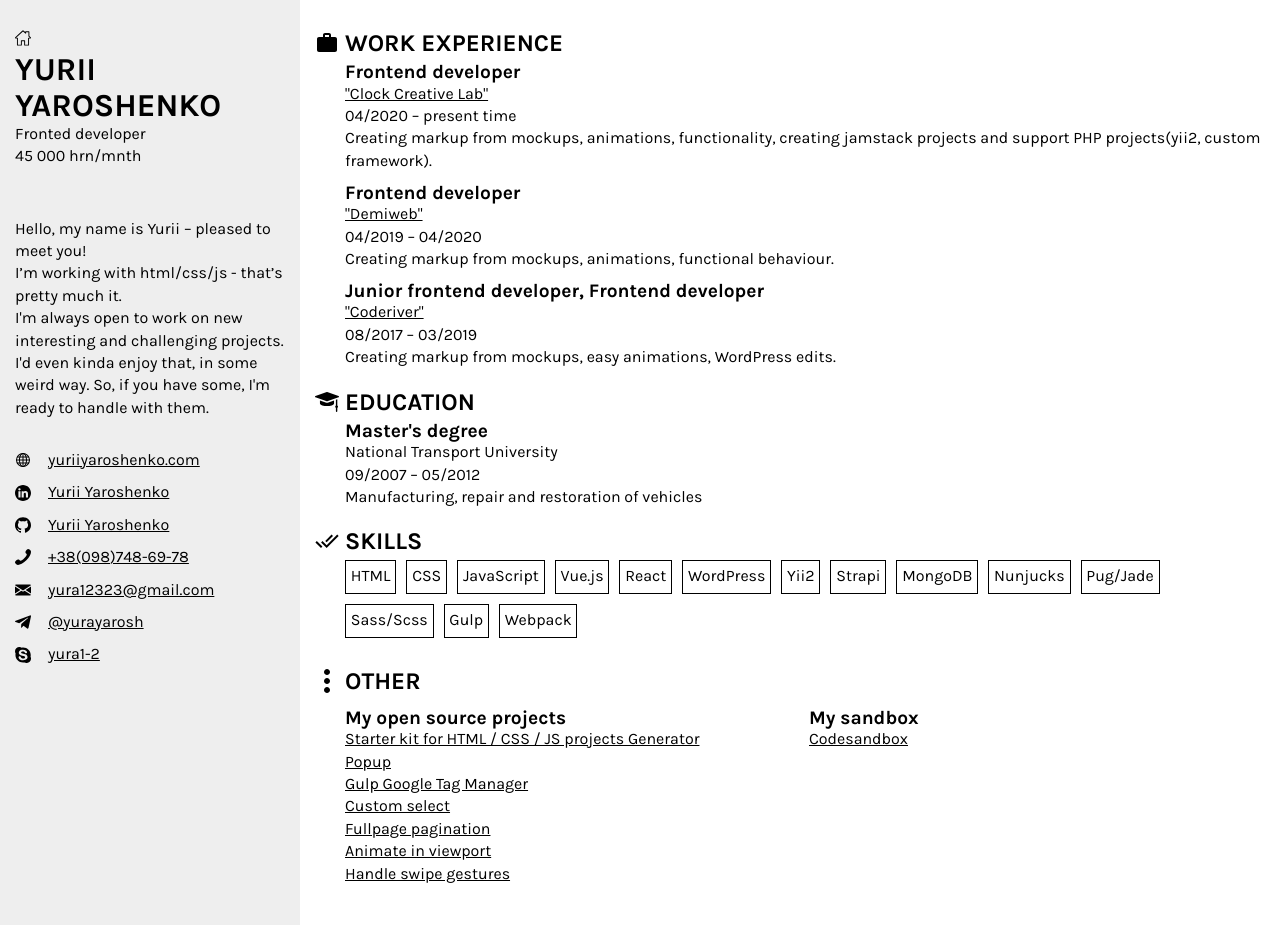
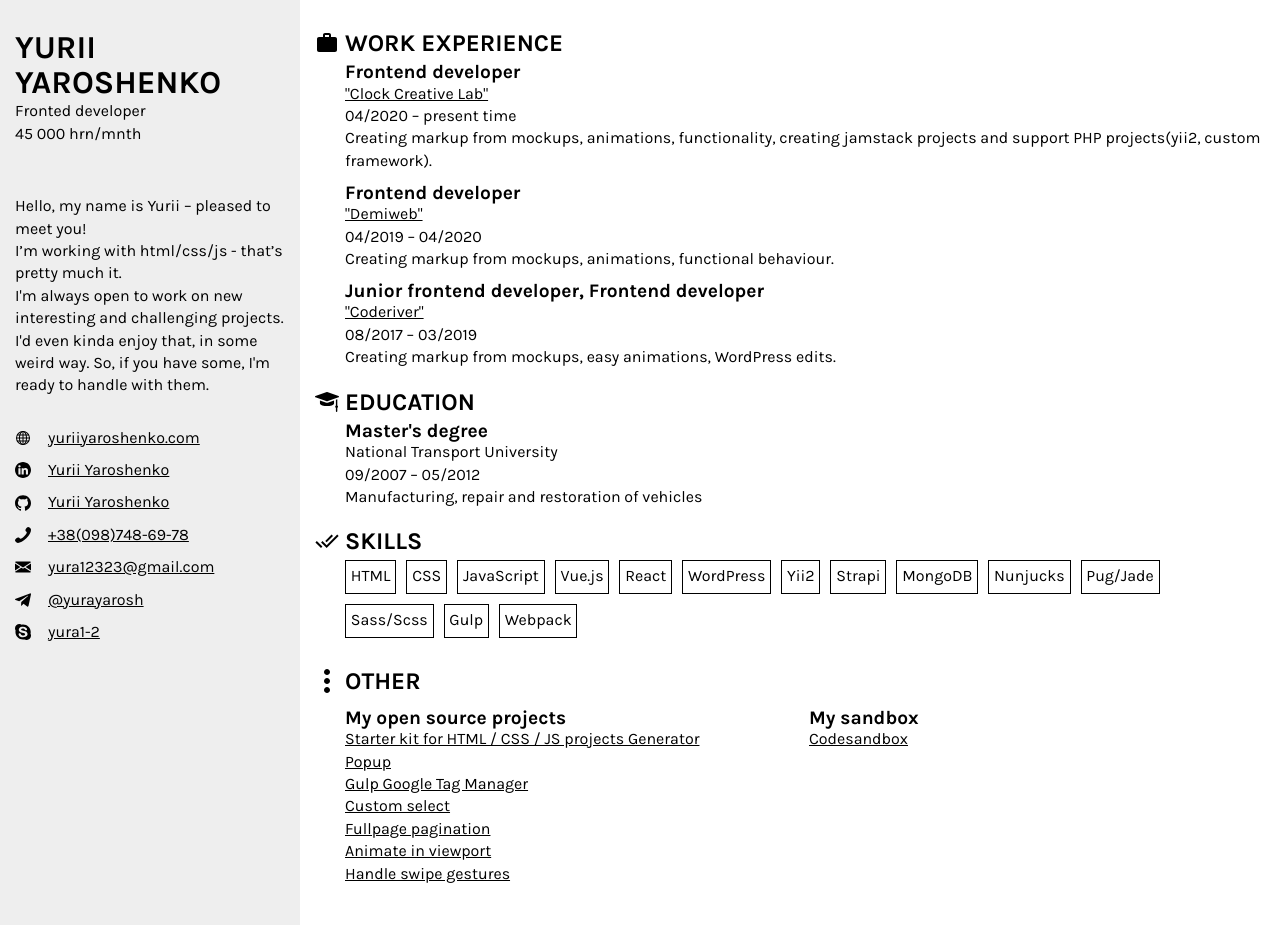
Before and after one commit to yurayarosh/cv, a Jekyll site: the page built from index.md, in a window 1280 px wide. Built offline with Jekyll 4.4.1, drawn with Linux system fonts in a browser that asks for light colours.

Commit message:
Remove home link.

```diff
--- a/_includes/aside.html
+++ b/_includes/aside.html
@@ -3,8 +3,6 @@
 
 <!-- begin aside -->
 <aside class="layout__aside aside">
-  <a href="https://yurayarosh-cv.netlify.com/" class="aside__home-link">{% include iconsHTML/_home.html %}</a>
-
   <h1 class="aside__title title title--h1">{{ general.title }}</h1>
 
   <div class="aside__subttl">
```
Also changed, not shown: 1 other file.
